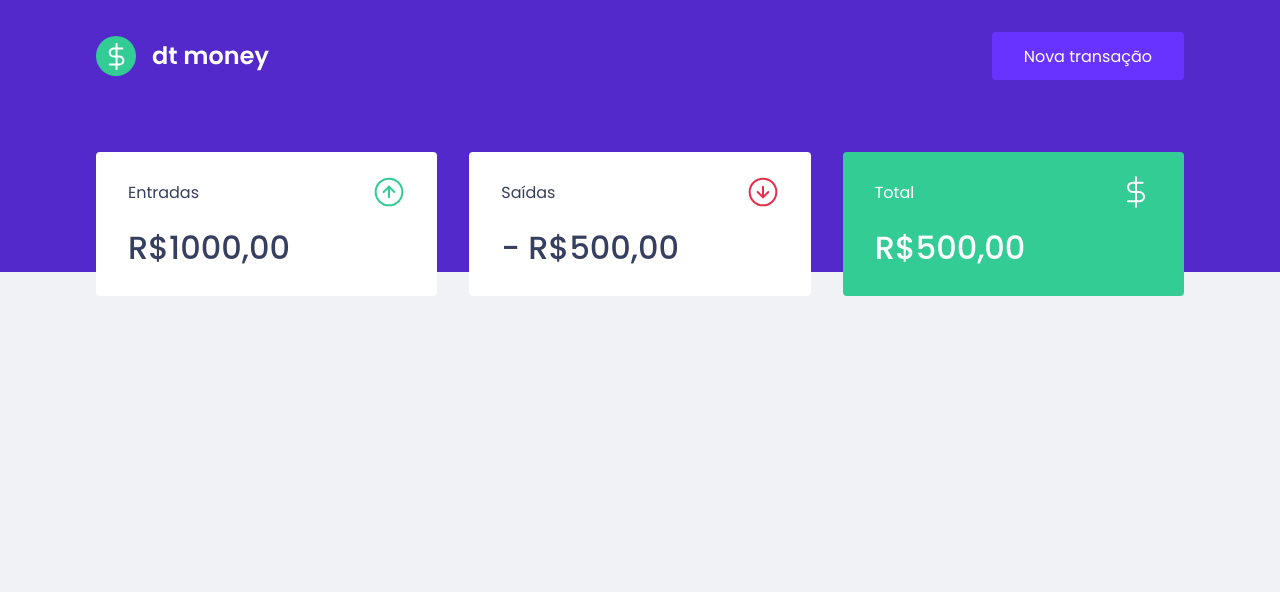
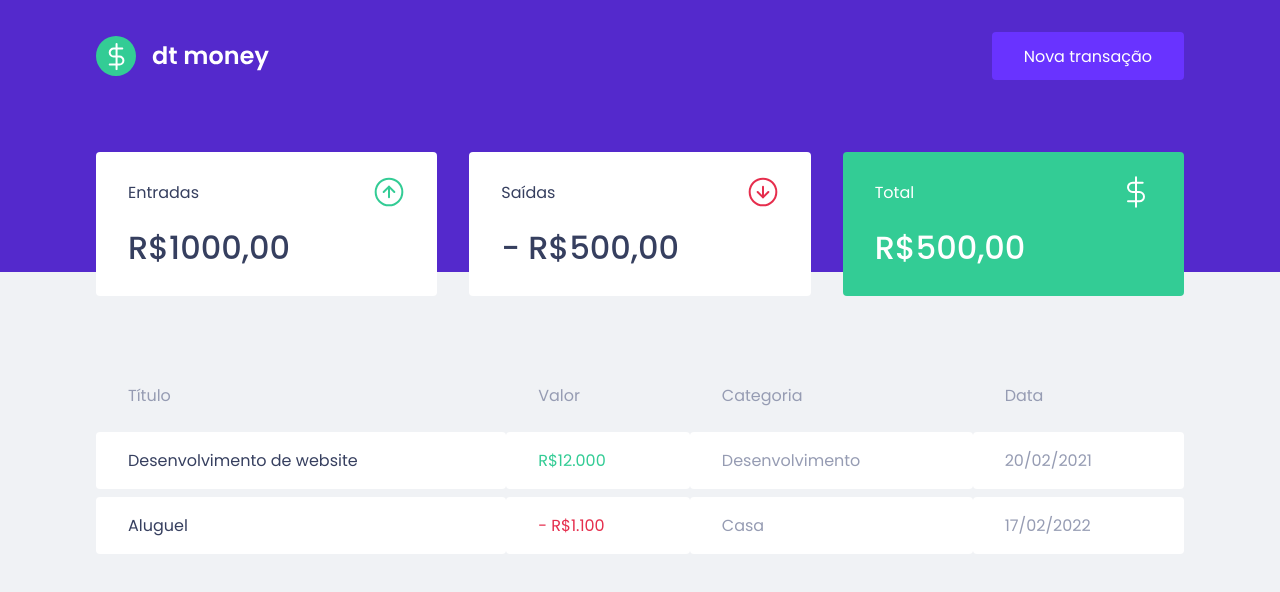
Before and after one commit to danielcbranco/banco, a React (Create React App) app: page / in a window 1280 px wide. Shown: the top 592 px of the page. Built offline with nearby package versions, Linux system fonts and the light colour scheme.

Commit message:
7 commit

```diff
--- a/src/components/Dashboard/index.tsx
+++ b/src/components/Dashboard/index.tsx
@@ -1,4 +1,5 @@
 import { Summary } from "../Summary";
+import { TransactionsTable } from "../TransactionsTable";
 
 import { Container } from "./styles";
 
@@ -6,6 +7,7 @@
   return (
     <Container>
       <Summary />
+      <TransactionsTable />
     </Container>
   );
 }
--- a/src/components/TransactionsTable/index.tsx
+++ b/src/components/TransactionsTable/index.tsx
@@ -15,9 +15,17 @@
 
         <tbody>
           <tr>
-            <td>
+            <td>Desenvolvimento de website</td>
+            <td className="deposit">R$12.000</td>
+            <td>Desenvolvimento</td>
+            <td>20/02/2021</td>
+          </tr>
 
-            </td>
+          <tr>
+            <td>Aluguel</td>
+            <td className="withdraw">- R$1.100</td>
+            <td>Casa</td>
+            <td>17/02/2022</td>
           </tr>
         </tbody>
       </table>
--- a/src/components/TransactionsTable/styles.ts
+++ b/src/components/TransactionsTable/styles.ts
@@ -1,5 +1,38 @@
 import styled from "styled-components";
 
 export const Container = styled.div`
+  margin-top: 4rem;
 
+    table {
+      width: 100%;
+      border-spacing: 0 0.5rem;
+
+      th {
+        color: var(--text-body);
+        font-weight: 400;
+        padding: 1rem 2rem;
+        text-align: left;
+        line-height: 1.5rem;
+      }
+
+      td {
+        padding: 1rem 2rem;
+        border: 0;
+        background: var(--shape);
+        color: var(--text-body);
+        border-radius: 0.25rem;
+
+        &:first-child {
+          color: var(--text-title);
+        }
+
+        &.deposit {
+          color: var(--green)
+        }
+
+        &.withdraw {
+          color: var(--red)
+        }
+      }
+    }
 `;
```
